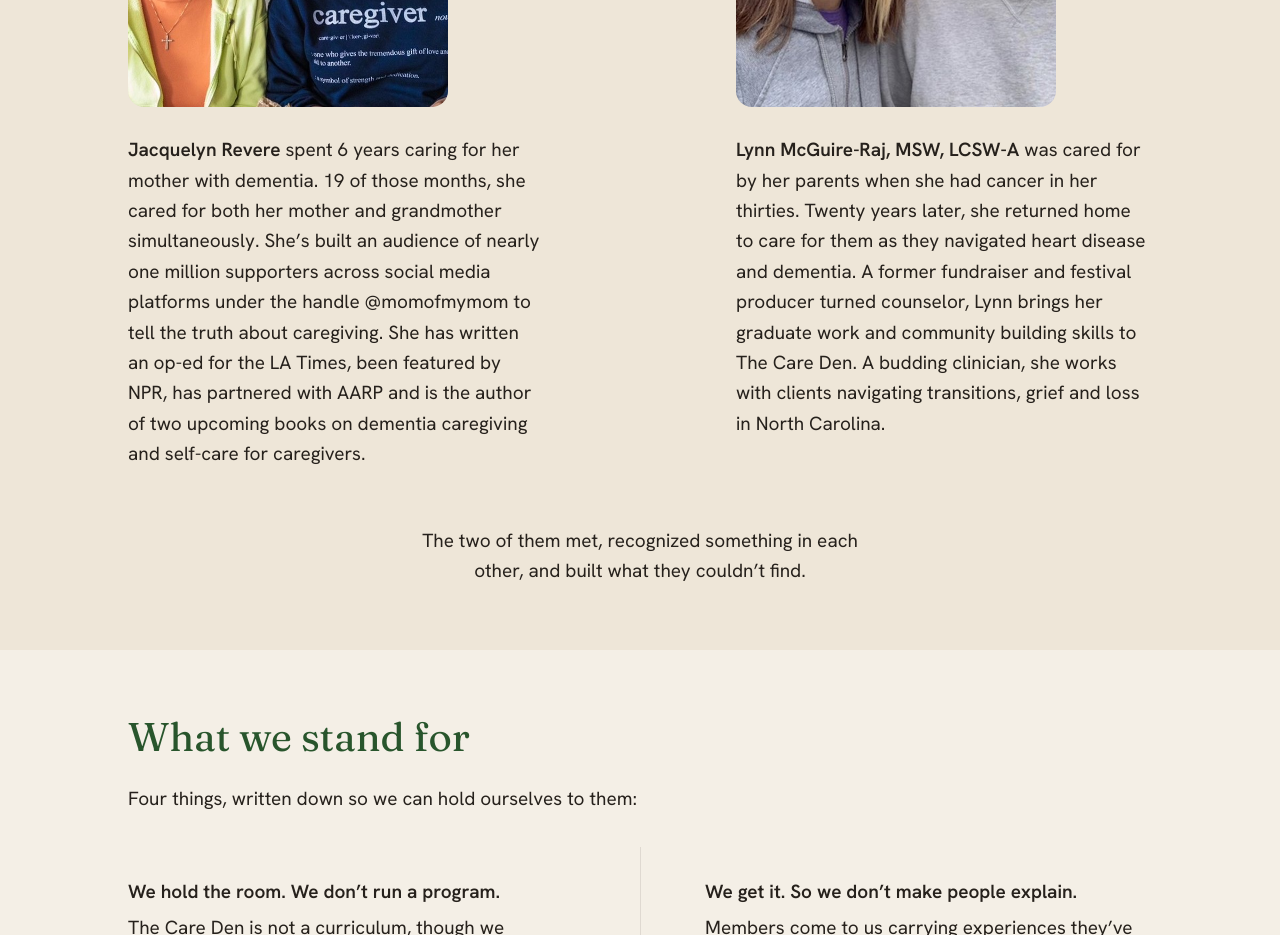
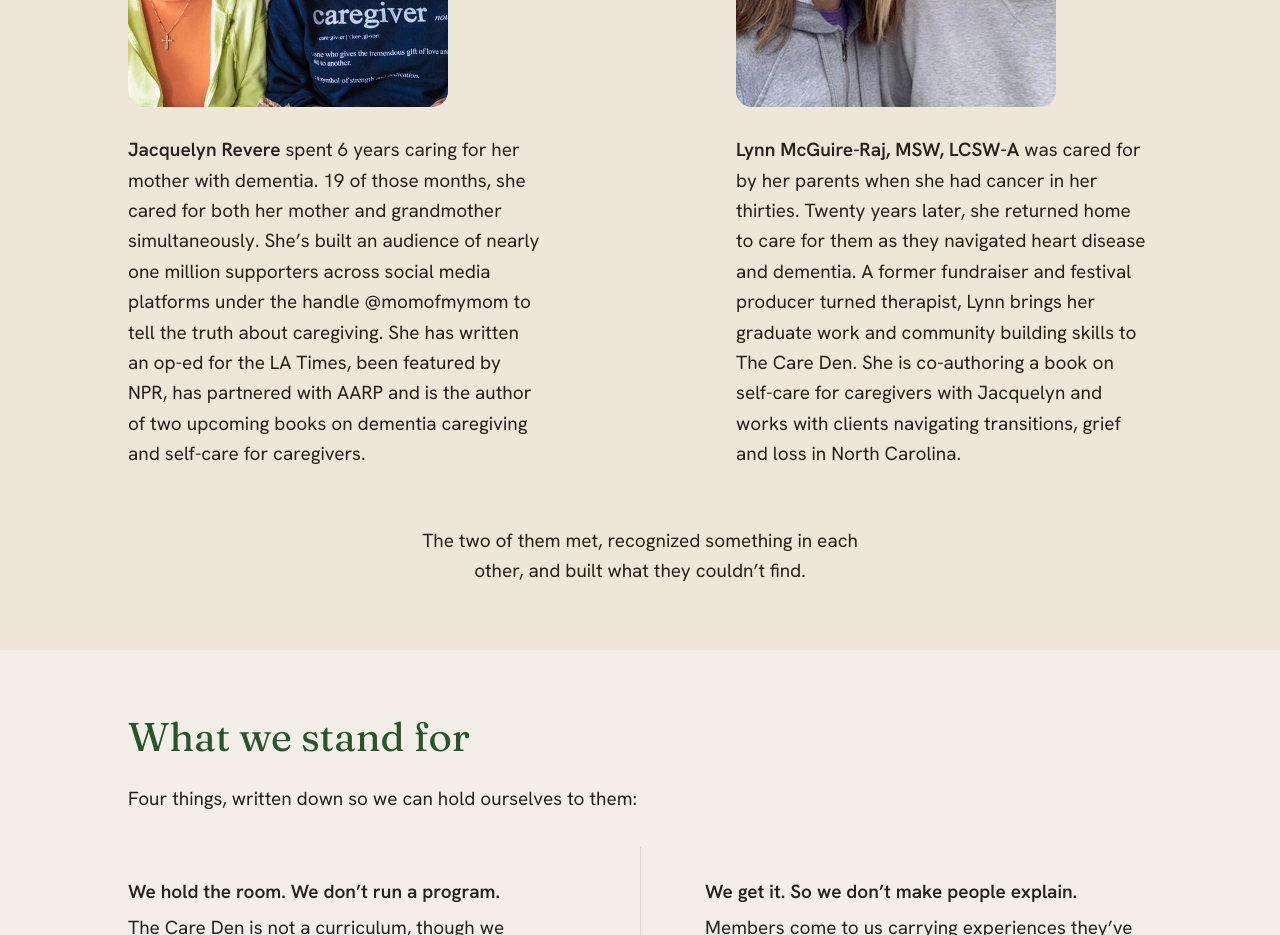
Before and after one commit to girish7625/TCD, a Next.js app: page /about in a window 1280 px wide. Shown: the part 1540-2475 px from the top of the page. Built offline with nearby package versions, Linux system fonts and the light colour scheme.

Commit message:
Reconcile pricing, session frequency, and Lynn bio copy

```diff
--- a/app/about/page.tsx
+++ b/app/about/page.tsx
@@ -126,9 +126,9 @@ export default function About() {
                 was cared for by her parents when she had cancer in her
                 thirties. Twenty years later, she returned home to care for them
                 as they navigated heart disease and dementia. A former
-                fundraiser and festival producer turned counselor, Lynn brings
+                fundraiser and festival producer turned therapist, Lynn brings
                 her graduate work and community building skills to The Care Den.
-                A budding clinician, she works with clients navigating
+                She is co-authoring a book on self-care for caregivers with Jacquelyn and works with clients navigating
                 transitions, grief and loss in North Carolina.
               </p>
             </div>
--- a/app/guidelines/page.tsx
+++ b/app/guidelines/page.tsx
@@ -14,7 +14,7 @@ const linkClass =
 const FAQ = [
   {
     q: "What is The Care Den?",
-    a: "The Care Den is a peer-led, online membership community for caregivers of persons living with dementia, serious illness or disability. Members meet in facilitated virtual sessions hosted five to seven times a week and connect between sessions through our private community platform.",
+    a: "The Care Den is a peer-led, online membership community for caregivers of persons living with dementia, serious illness or disability. Members meet in facilitated virtual sessions hosted almost every day, five to seven times a week and connect between sessions through our private community platform.",
   },
   {
     q: "Who is The Care Den for?",
--- a/app/join/page.tsx
+++ b/app/join/page.tsx
@@ -7,7 +7,7 @@ import Facilitators from "./facilitators";
 export const metadata: Metadata = {
   title: "Join The Care Den · A room for the long haul of caring",
   description:
-    "As low as $20 a month gets you into a peer community of mostly women caregivers. Five to six live sessions a week. Real people. Real support. Your pace.",
+    "As low as $27 a month gets you into a peer community of mostly women caregivers. Sessions almost every day, five to seven a week. Real people. Real support. Your pace.",
 };
 
 const ctaClass =
@@ -72,8 +72,7 @@ export default function Join() {
           <p className="mt-8 max-w-[48rem] text-[1.1875rem] leading-[1.6] text-body-ink">
             The Care Den is a private membership community for those caring for
             aging parents, partners, and loved ones with dementia, serious
-            illness or disability. Monthly membership starts at less than a
-            dollar a day. No annual contract. Leave anytime.
+            illness or disability. Monthly membership starts at $27 a month. No annual contract. Leave anytime.
           </p>
           <div className="mt-9">
             <a href="https://app.heartbeat.chat/thecareden/invitation?code=DEB656#landing-page" className={ctaClass}>
```
